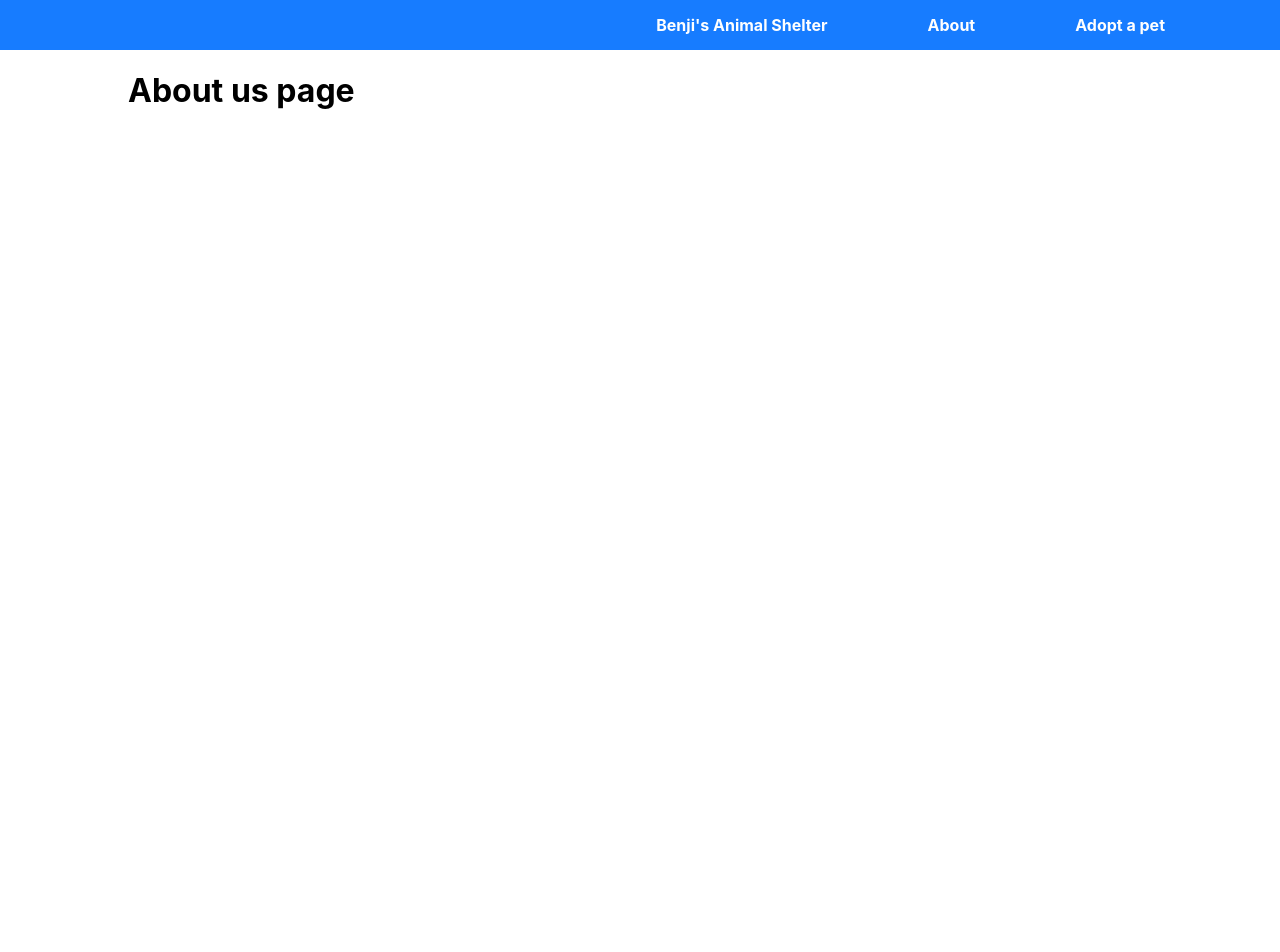
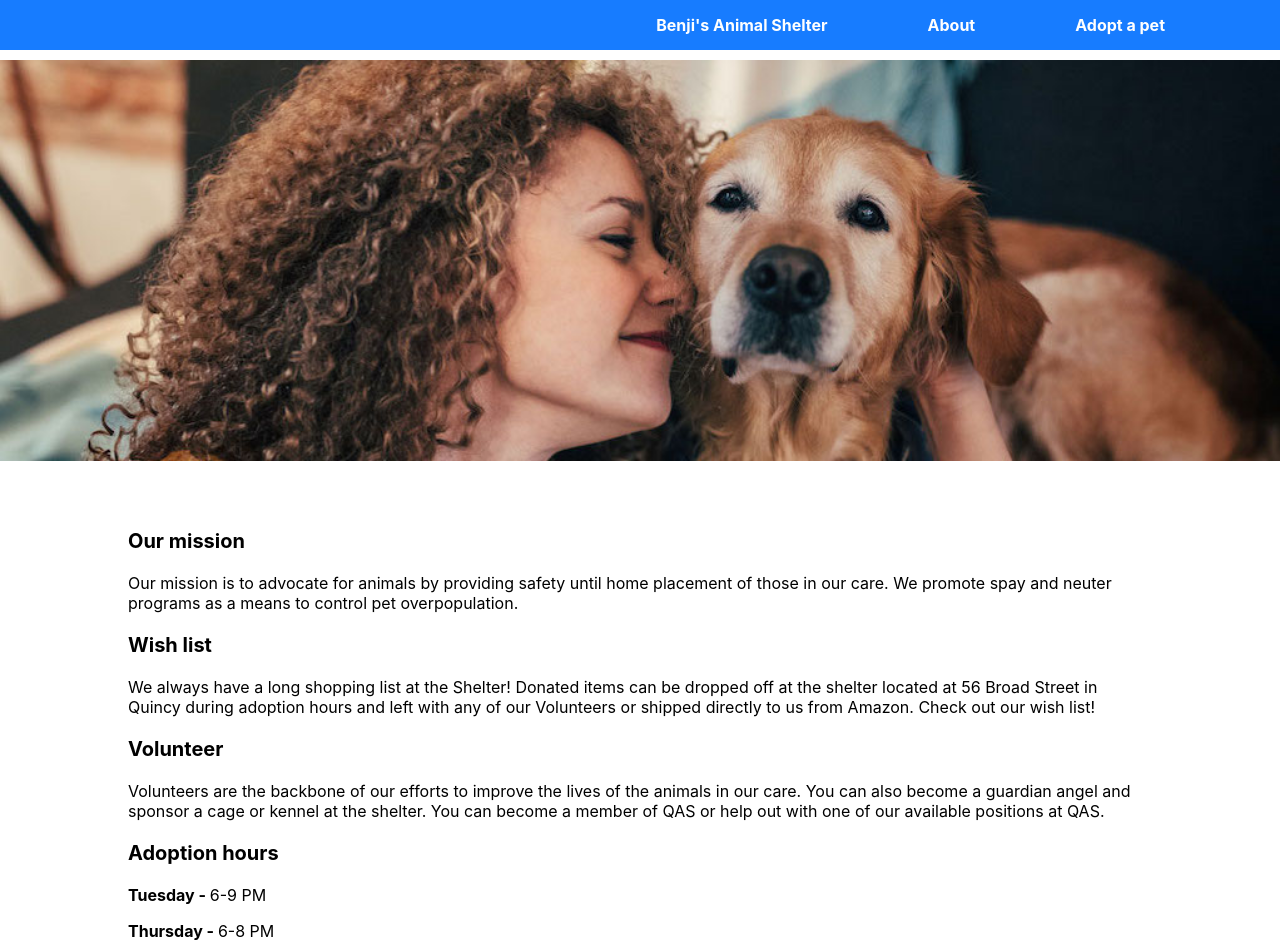
Before and after one commit to EmilySH21/Team4_FinalProject, a React (Create React App) app in the folder frontend/: page /About in a window 1280 px wide. Shown: the top 952 px of the page. Before the commit the page ends 800 px from the top, so only its background shows below. Built offline with nearby package versions, Linux system fonts and the light colour scheme.

Commit message:
Created and formatted About page

```diff
--- a/frontend/src/App.css
+++ b/frontend/src/App.css
@@ -5,6 +5,23 @@
 .App-logo {
   height: 40vmin;
   pointer-events: none;
+}
+
+.aboutImg {
+  width: 100%;
+  height: auto;
+}
+
+.aboutPage {
+  margin-left: 10%;
+  margin-right: 10%;
+  margin-top: 5%;
+  margin-bottom: 5%;
+}
+
+.heading {
+  font-size: 20px;
+  font-weight: bold;
 }
 
 .post {
@@ -33,6 +50,7 @@ h1 {
   display: inline-block;
   font-size: 15px;
   margin-bottom: 10px;
+
 }
 
 .postImg {
--- a/frontend/src/components/About.js
+++ b/frontend/src/components/About.js
@@ -2,9 +2,30 @@ import React from 'react';
 
 const About = () => {
     return (
-        <div>
-            <h1>About us page</h1>
+        <>
+        <img class="aboutImg" src="images/about.jpg" />
+        <div class="aboutPage">
+            <p class="heading">Our mission</p>
+            <p>Our mission is to advocate for animals by providing safety until home placement
+                of those in our care. We promote spay and neuter programs as a means to control pet
+                overpopulation.
+            </p>
+            <p class="heading">Wish list</p>
+            <p>We always have a long shopping list at the Shelter! Donated items can be dropped off at the
+                shelter located at 56 Broad Street in Quincy during adoption hours and left with any of
+                our Volunteers or shipped directly to us from Amazon. Check out our wish list!
+            </p>
+            <p class="heading">Volunteer</p>
+            <p>Volunteers are the backbone of our efforts to improve the lives of the animals in our care. You
+                can also become a guardian angel and sponsor a cage or kennel at the shelter. You can become a
+                member of QAS or help out with one of our available positions at QAS.
+            </p>
+            <p class="heading">Adoption hours</p>
+            <p><b>Tuesday - </b>6-9 PM</p>
+            <p><b>Thursday - </b>6-8 PM</p>
+            <p><b>Saturday - </b>10 AM - 4 PM</p>
         </div>
+        </>
     );
 }
 
```
Also changed, not shown: frontend/public/images/about.jpg (added).
